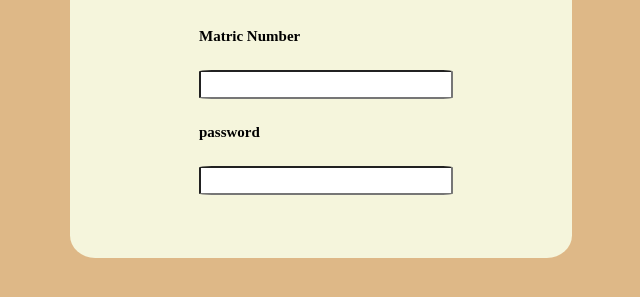
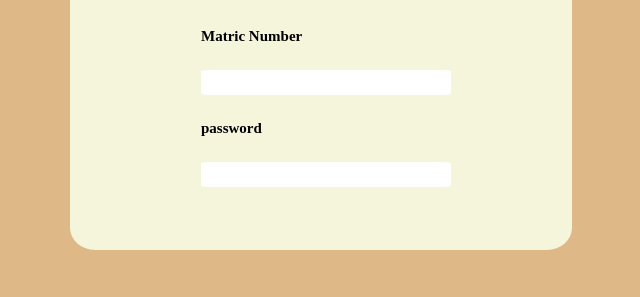
Before and after one commit to silasade/Login, a plain HTML site: page index.html in a window 1280 px wide. Shown: the part 325-622 px from the top of the page, without its empty margins (319-959 px from the left). Drawn offline with Linux system fonts and the light colour scheme.

Commit message:
Update style.css

```diff
--- a/style.css
+++ b/style.css
@@ -36,6 +36,7 @@ input{
     padding: 2%;
     width: 240px;
     border-radius: 5%;
+    border-width: 0;
 }
 @media (max-width: 1000px){
     body {
```
